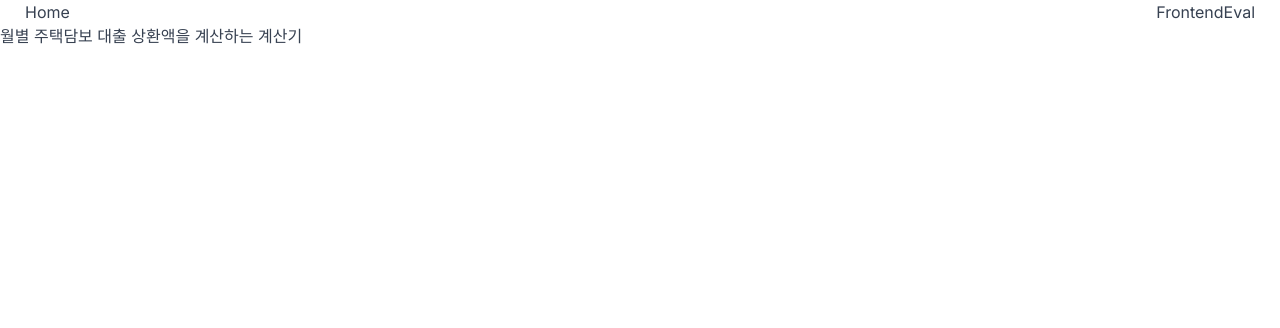
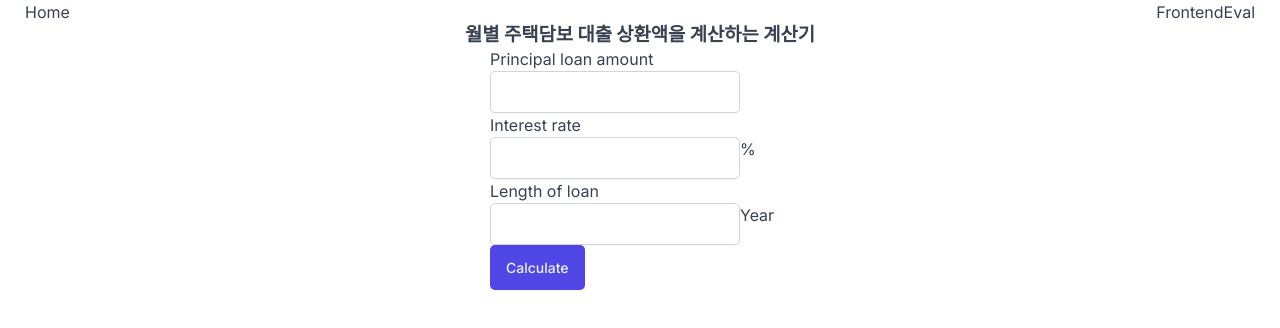
Before and after one commit to deltam3/fepmp, a Next.js app in the folder fepmp/: page /frontendeval/easy/mortgagecalculator in a window 1280 px wide. Shown: the top 328 px of the page. Built offline with nearby package versions, Linux system fonts and the light colour scheme.

Commit message:
basic calculator layout

```diff
--- a/fepmp/app/frontendeval/easy/mortgagecalculator/page.tsx
+++ b/fepmp/app/frontendeval/easy/mortgagecalculator/page.tsx
@@ -1,12 +1,43 @@
+"use client";
+import Button from "@/app/_ui/Button/Button";
+import Input from "@/app/_ui/Input/Input";
 import React from "react";
 
-type Props = {};
-
-const page = (props: Props) => {
+const page = () => {
+  const submitHandler = () => {
+    console.log("log");
+  };
   return (
-    <div>
-      <h1>월별 주택담보 대출 상환액을 계산하는 계산기 </h1>
-    </div>
+    <main className="">
+      <section className="">
+        <h1 className="flex justify-center text-3xl font-bold">
+          월별 주택담보 대출 상환액을 계산하는 계산기
+        </h1>
+        <form className="mx-auto w-[30rem]">
+          <div className="flex flex-col">
+            <label>Principal loan amount</label>
+            <Input type="number" className="w-[25rem]" />
+          </div>
+          <div>
+            <label>Interest rate</label>
+            <div className="flex">
+              <Input type="number" className="w-[25rem]" />
+              <p>%</p>
+            </div>
+            <div>
+              <label>Length of loan</label>
+              <div className="flex">
+                <Input type="number" className="w-[25rem]" />
+                <p>Year</p>
+              </div>
+            </div>
+          </div>
+          <div>
+            <Button onClick={submitHandler}>Calculate</Button>
+          </div>
+        </form>
+      </section>
+    </main>
   );
 };
 
```
